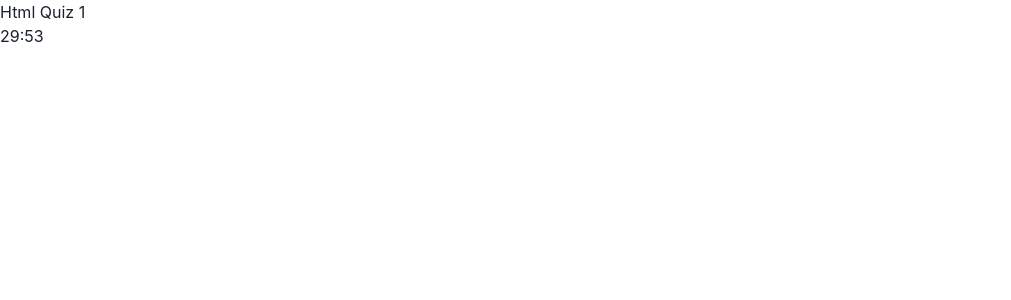
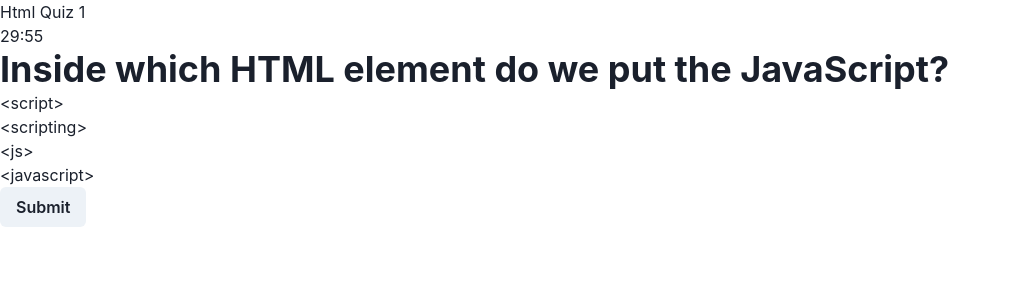
Before and after one commit to ZAINKHAN25/Quiz-App-Next-1--Student, a Next.js app: page /quiz in a window 1280 px wide. Shown: the top 300 px of the page, without its empty margins (0-1011 px from the left). Built offline with nearby package versions, Linux system fonts and the light colour scheme.

Commit message:
Update in Quiz page

```diff
--- a/src/app/quiz/page.jsx
+++ b/src/app/quiz/page.jsx
@@ -1,14 +1,12 @@
 "use client"
 
-import { Box, Text } from "@chakra-ui/react";
+import { Box, Button, Heading, Text } from "@chakra-ui/react";
 import dummyData from "../DummyData.js";
 import { useState, useEffect } from "react";
 
 export default function Page() {
   const initialQuizTime = dummyData[0].classesOfQuiz[0].subjects[0].quizTime;
   const [quizSeconds, setQuizSeconds] = useState(initialQuizTime * 60);
-
-
 
   useEffect(() => {
 
@@ -19,7 +17,10 @@ export default function Page() {
         clearInterval(interval);
       }
 
+
+
     }, 1000);
+
     return () => clearInterval(interval);
   }, []);
 
@@ -34,6 +35,28 @@ export default function Page() {
         <Text>{dummyData[0].classesOfQuiz[0].subjects[0].quizName}</Text>
         <Text>{formattedTime}</Text>
       </Box>
+      <Box>
+        <Heading>{dummyData[0].classesOfQuiz[0].subjects[0].quizArr[0].question}</Heading>
+        {
+          dummyData[0].classesOfQuiz[0].subjects[0].quizArr[0].answers.map((x, i) => {
+            return (
+              <Text
+                key={i}
+              >
+                {
+                  console.log(x)
+                }
+                {
+                  x
+                }
+              </Text>
+            )
+          })
+        }
+      </Box>
+      <Button>
+        Submit
+      </Button>
     </Box>
   );
 }
```
